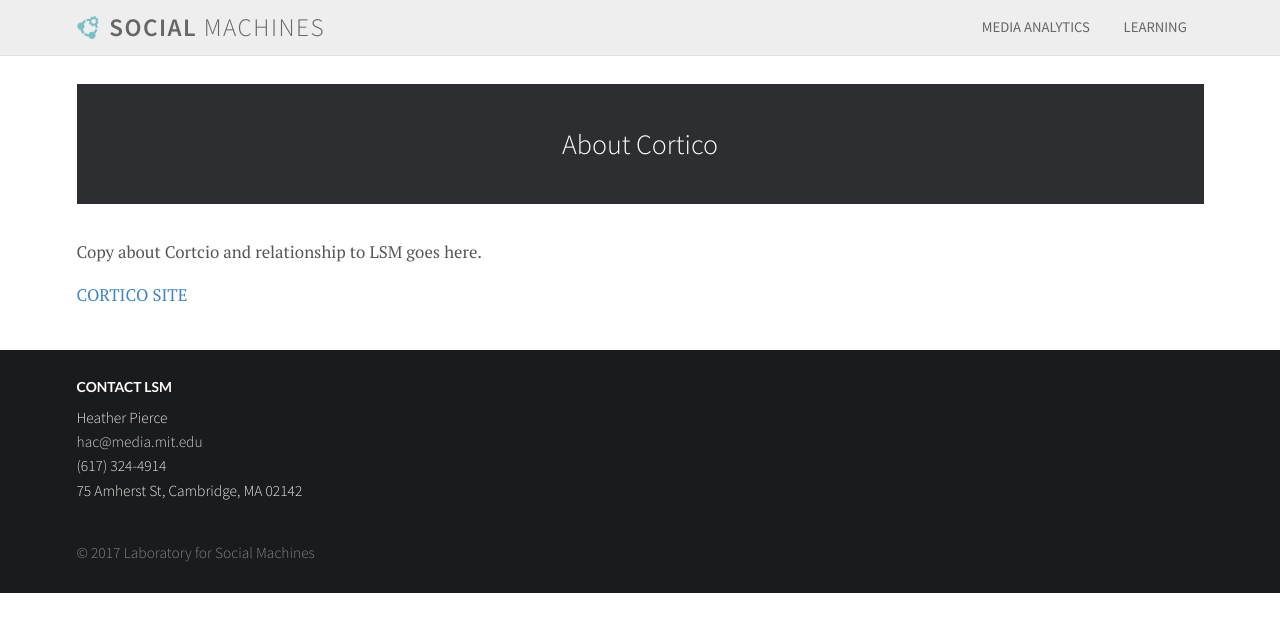
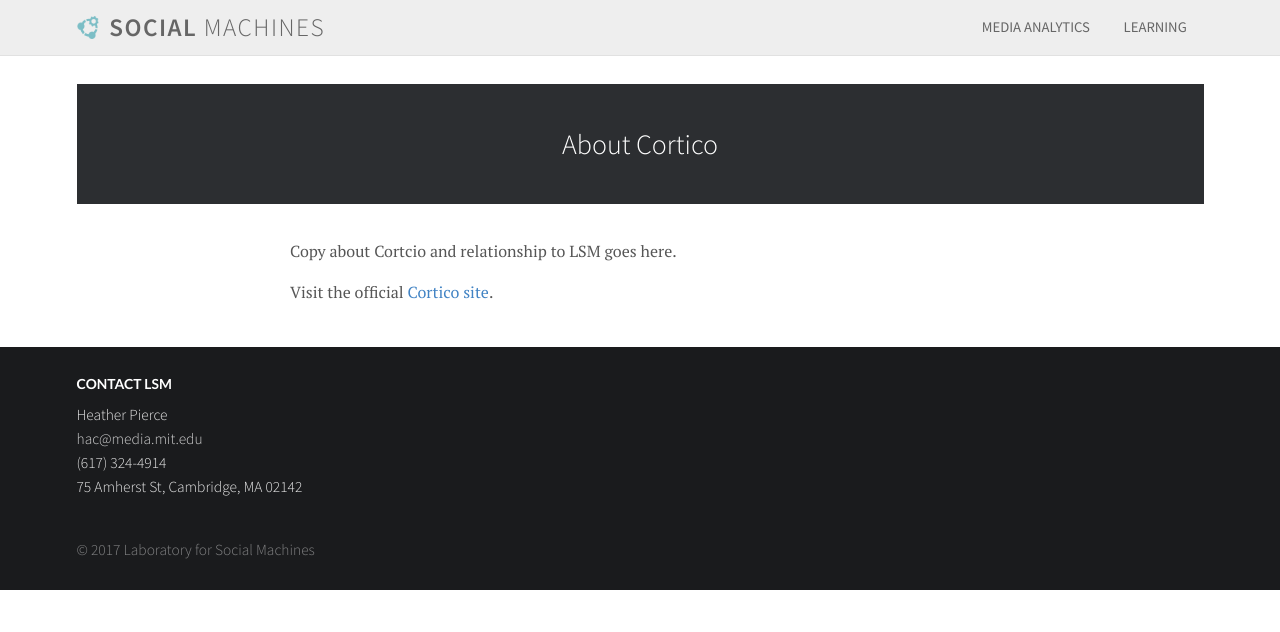
Before and after one commit to mit-ccc/social-machines.github.io, a Jekyll site: the page built from cortico.md, in a window 1280 px wide. Shown: the top 632 px of the page. Built offline with Jekyll 4.4.1, drawn with Linux system fonts in a browser that asks for light colours; nearby versions of some CDN libraries; a script that is not in the unit is left out.

Commit message:
Add option for page-with-text layout

```diff
--- /dev/null
+++ b/_layouts/page-with-text.html
@@ -0,0 +1,5 @@
+---
+layout: page
+---
+
+<div class="ui text container">{{ content }}</div>
--- a/_layouts/project-page.html
+++ b/_layouts/project-page.html
@@ -1,5 +1,5 @@
 ---
-layout: page
+layout: page-with-text
 ---
 <div class="project-page">
 	<div class="meta"><p>{{ page.people }}</p>
--- a/_layouts/projects.html
+++ b/_layouts/projects.html
@@ -1,5 +1,5 @@
 ---
-layout: page
+layout: page-with-text
 ---
 <div class="projects">
   {% comment %}Start with the full set of projects{% endcomment %}
--- a/cortico.md
+++ b/cortico.md
@@ -1,9 +1,9 @@
 ---
-layout: page
+layout: page-with-text
 title: About Cortico
 description: This page is under construction
 ---
 
 Copy about Cortcio and relationship to LSM goes here.
 
-[CORTICO SITE](http://cortico.ai)
+Visit the official [Cortico site](http://cortico.ai).
```
Also changed, not shown: admissions.md (+1 -1 lines).
